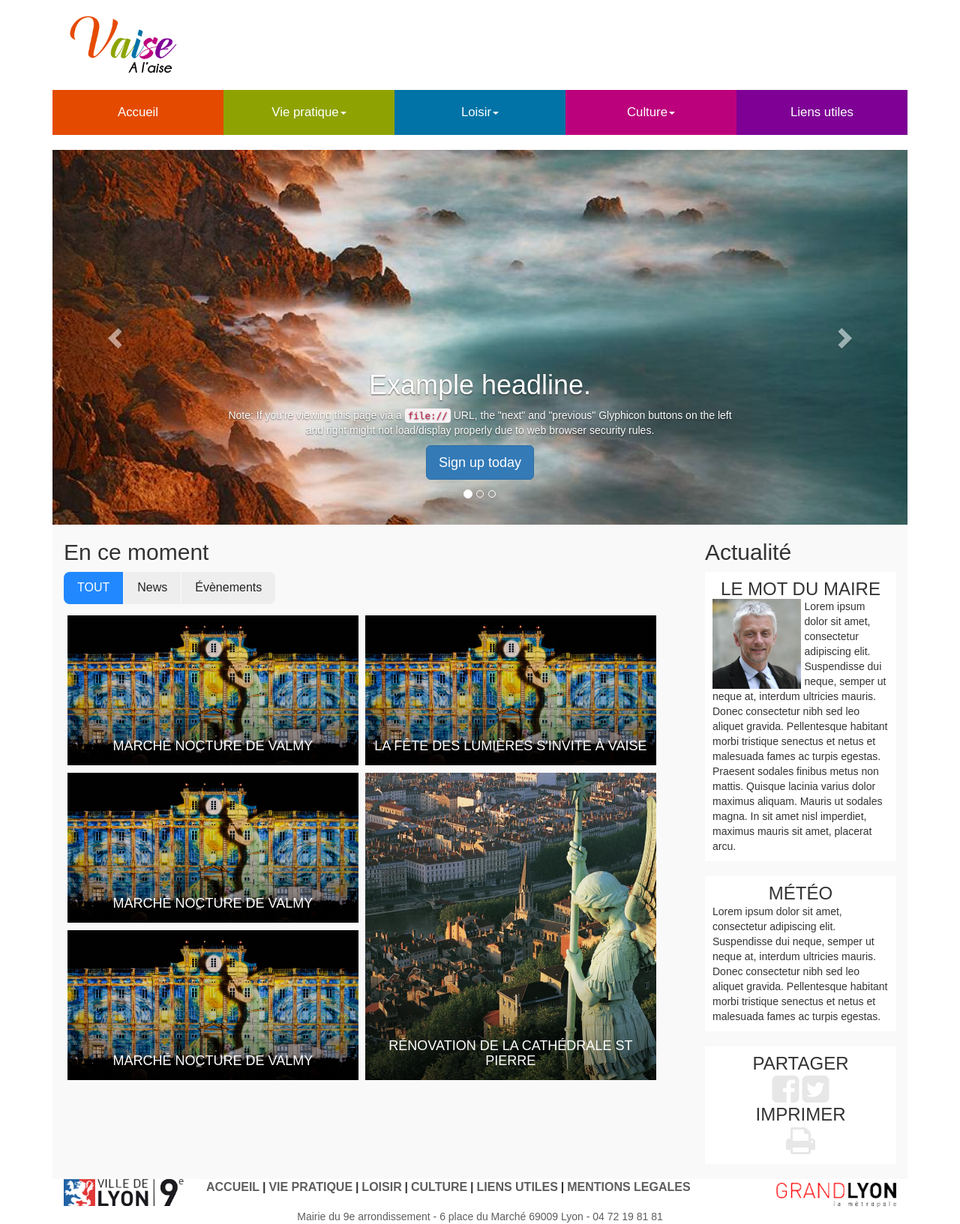
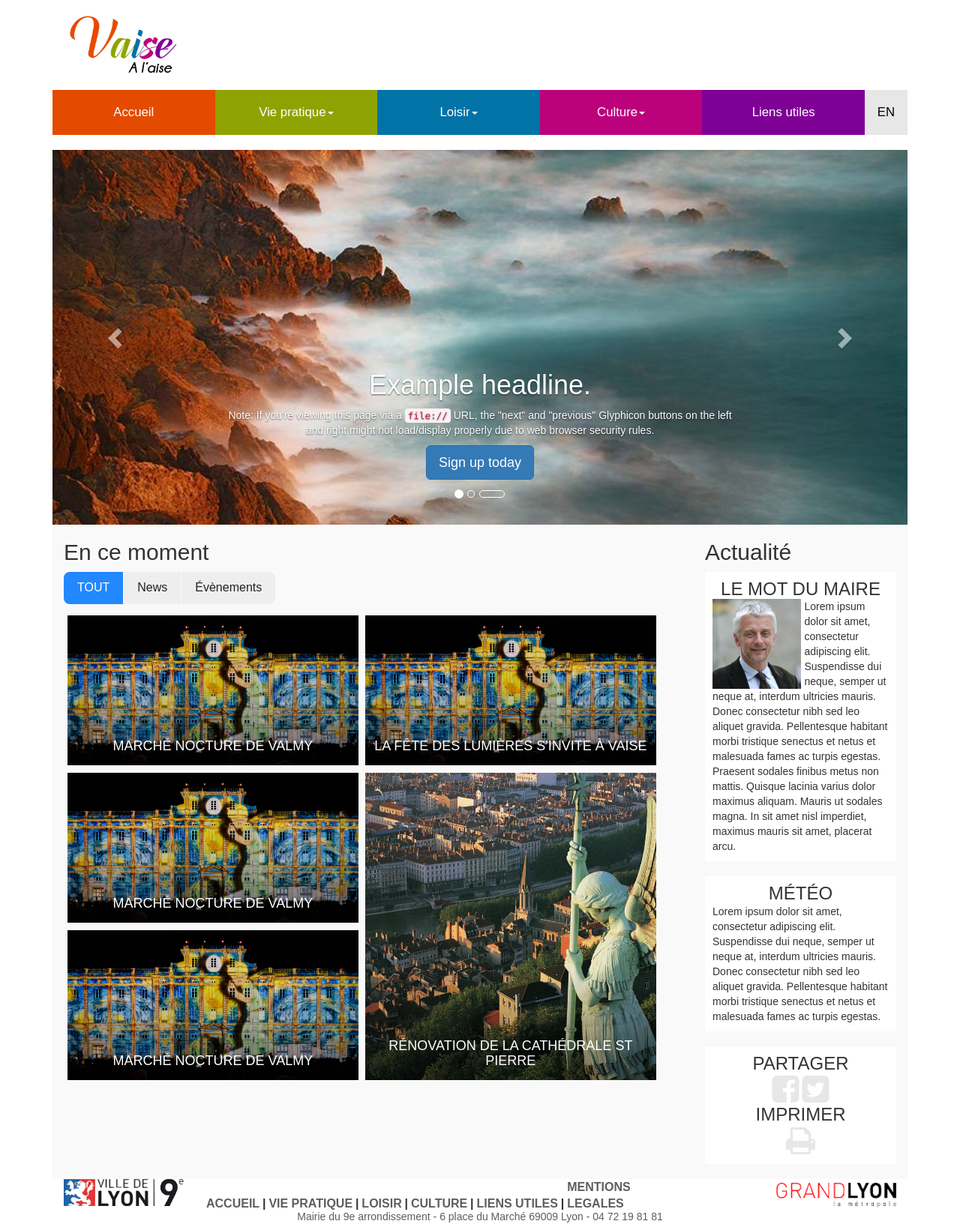
Before and after one commit to theodelsante/infomedia, a PHP site: page / in a window 1280 px wide. Shown: the whole page at 75% size. Run offline with PHP 8.4, Linux system fonts and the light colour scheme.

Commit message:
Rajout bouton EN MENU

```diff
--- a/assets/css/main.css
+++ b/assets/css/main.css
@@ -31,19 +31,24 @@
 }
 
 #menu #everyday a {
-	background-color: #8ea301
+	background-color: #8ea301;
 }
 
 #menu #leisure a {
-	background-color: #0173a6
+	background-color: #0173a6;
 }
 
 #menu #culture a {
-	background-color: #bc017c
+	background-color: #bc017c;
 }
 
 #menu #links a {
-	background-color: #7e0095
+	background-color: #7e0095;
+}
+
+#menu #langues a {
+  background-color: #e7e7e7;
+  color:black;
 }
 /*
 #menu li ul {
@@ -70,8 +75,12 @@
 }
 
 .navbar-nav > li {
-  width: 20%;
+  width: 19%;
   text-align: center;
+}
+
+li:last-child {
+  width:5%;
 }
 
 .dropdown-menu {
--- a/view/header.php
+++ b/view/header.php
@@ -42,6 +42,7 @@
 						</ul>
 					</li>
 					<li id="links"><a href="./">Liens utiles</a></li>
+					<li id="langues"><a href="./">EN</a></li>
 				</ul>
 			</div>
 		</div>
```
Also changed, not shown: nbproject/project.xml (added, +9 -0 lines), 2 other files.
